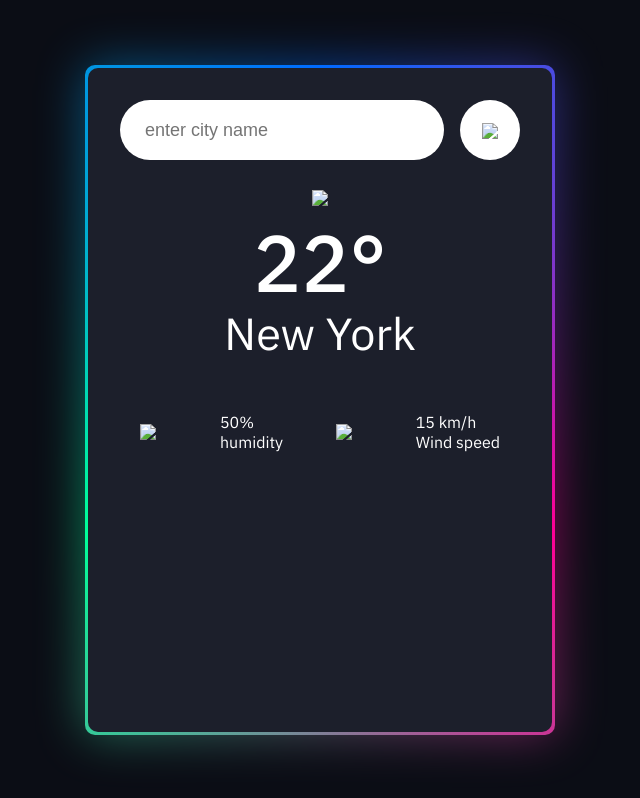
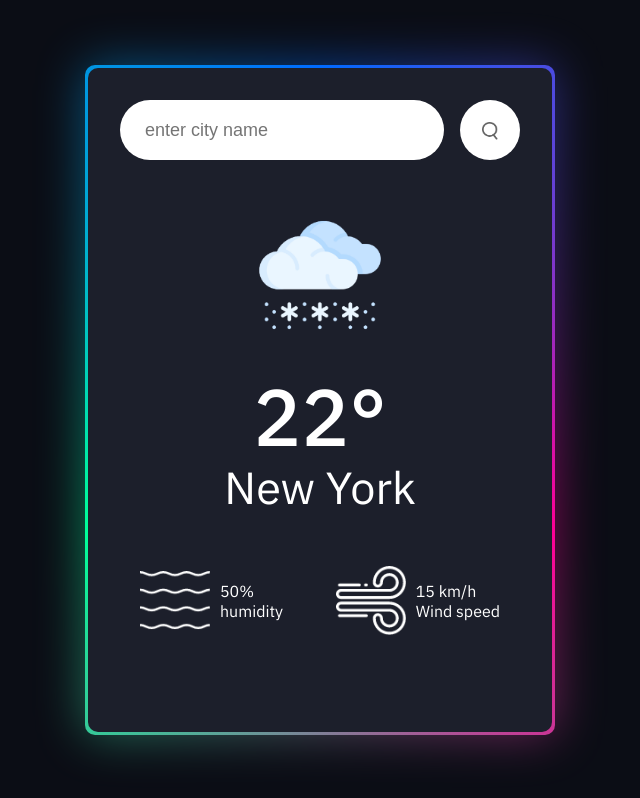
Before and after one commit to Sorriahn/sorriahn.github.io, a plain HTML site: page index.html in a window 1280 px wide. Shown: the whole page, without its empty margins (320-960 px from the left). Drawn offline with Linux system fonts and the light colour scheme.

Commit message:
Update index.html

```diff
--- a/index.html
+++ b/index.html
@@ -15,22 +15,22 @@
     <div class="card">
       <div class="search">
         <input type="text" placeholder="enter city name" spellcheck="false" />
-        <button><img src="images/search.png" /></button>
+        <button><img src="search.png" /></button>
       </div>
       <div class="weather">
-        <img src="images/snow.png" class="weather-icon" />
+        <img src="snow.png" class="weather-icon" />
         <h1 class="temp">22°</h1>
         <h2 class="city">New York</h2>
         <div class="details">
           <div class="col">
-            <img src="images/humidity.png" />
+            <img src="humidity.png" />
             <div>
               <p class="humidity">50%</p>
               <p>humidity</p>
           </div>
         </div>
         <div class="col">
-          <img src="images/wind.png" />
+          <img src="wind.png" />
           <div>
             <p class="wind">15 km/h</p>
             <p>Wind speed</p>
```
